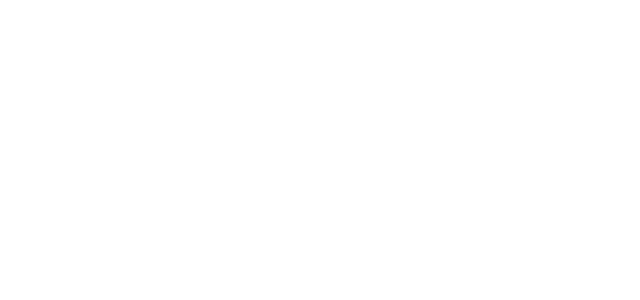
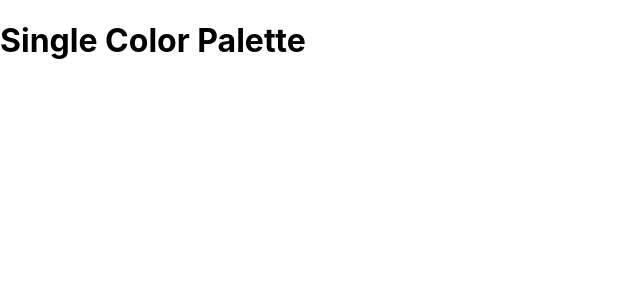
Before and after one commit to jjp601/color-palette-app, a React (Create React App) app: page /palette/1/1 in a window 1280 px wide. Shown: the top 300 px of the page, without its empty margins (0-640 px from the left). Built offline with nearby package versions, Linux system fonts and the light colour scheme.

Commit message:
Setup Single Color Palette component

```diff
--- a/src/App.js
+++ b/src/App.js
@@ -2,6 +2,7 @@ import React, { Component } from 'react';
 import { Route, Switch } from 'react-router-dom';
 import Palette from './components/Palette';
 import PaletteList from './components/PaletteList';
+import SingleColorPalette from './components/SingleColorPalette';
 import seedColors from './utils/seedColors';
 import { generatePalette } from './utils/colorHelpers';
 
@@ -36,6 +37,11 @@ class App extends Component {
             />
           )}
         />
+        <Route
+          exact
+          path="/palette/:paletteId/:colorId"
+          render={() => <SingleColorPalette />}
+        />
       </Switch>
     );
   }
--- a/src/components/ColorBox.js
+++ b/src/components/ColorBox.js
@@ -1,4 +1,5 @@
 import React, { Component } from 'react';
+import { Link } from 'react-router-dom';
 import { CopyToClipboard } from 'react-copy-to-clipboard';
 import '../styles/ColorBox.css';
 
@@ -19,7 +20,7 @@ class ColorBox extends Component {
     }
 
     render() {
-        const { name, background } = this.props;
+        const { name, background, paletteId, id } = this.props;
         const { copied } = this.state;
         return (
             <CopyToClipboard text={background} onCopy={this.changeCopyState}>
@@ -35,7 +36,10 @@ class ColorBox extends Component {
                         </div>
                         <button className="copy-button">Copy</button>
                     </div>
-                    <span className="see-more">More</span>
+                    <Link to={`/palette/${paletteId}/${id}`} onClick={(e) => e.stopPropagation()}>
+                        <span className="see-more">More</span>
+                    </Link>
+
                 </div>
             </CopyToClipboard>
         );
--- a/src/components/Palette.js
+++ b/src/components/Palette.js
@@ -28,10 +28,16 @@ class Palette extends Component {
     }
 
     render() {
-        const { colors, paletteName } = this.props.palette;
+        const { colors, paletteName, id } = this.props.palette;
         const { level, format } = this.state;
         const colorBoxes = colors[level].map((color) => (
-            <ColorBox background={color[format]} name={color.name} key={color.id} />
+            <ColorBox
+                background={color[format]}
+                name={color.name}
+                key={color.id}
+                id={color.id}
+                paletteId={id}
+            />
         ))
 
         return (
--- /dev/null
+++ b/src/components/SingleColorPalette.js
@@ -0,0 +1,13 @@
+import React, { Component } from 'react';
+
+class SingleColorPalette extends Component {
+    render() {
+        return (
+            <div>
+                <h1>Single Color Palette</h1>
+            </div>
+        );
+    }
+}
+
+export default SingleColorPalette;
```
